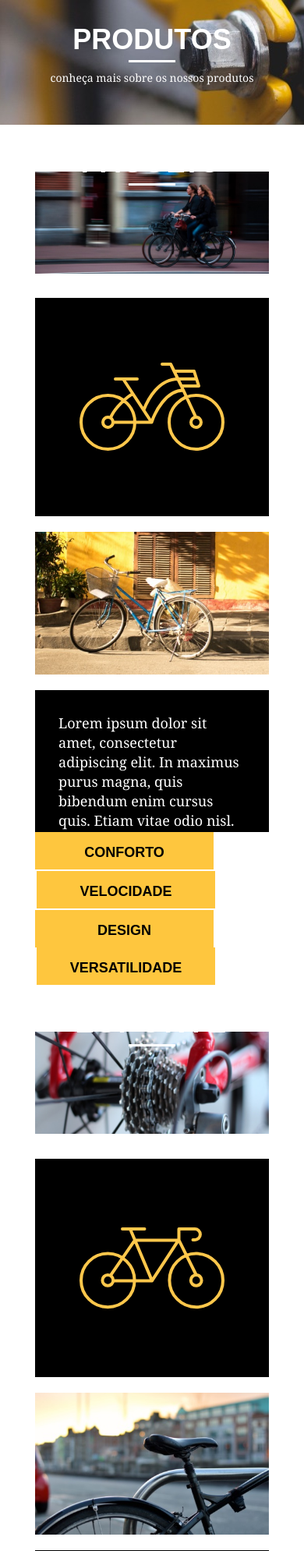
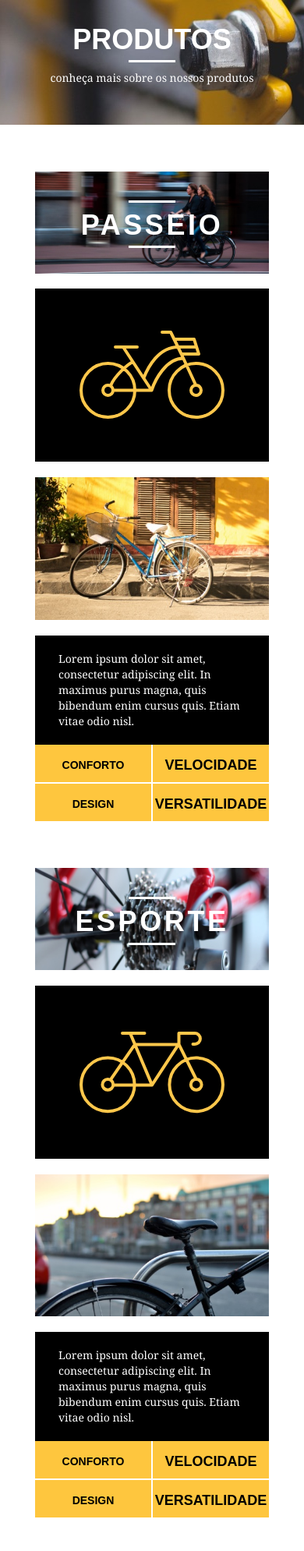
Before and after one commit to Talesb/bikcraft-origamid, a PHP site: page /produtos.html in a window 390 px wide. Shown: the part 232-2221 px from the top of the page at 78% size. Run offline with PHP 8.4, Linux system fonts and the light colour scheme.

Commit message:
Ajustando pagina de produtos pra responsivo

```diff
--- a/css/produtos.css
+++ b/css/produtos.css
@@ -12,16 +12,6 @@
 	padding: 70px 0;
 }
 
-.produtos_item h2 {
-	font-size: 36px;
-	text-transform: uppercase;
-	color: #fff;
-	letter-spacing: 0.1em;
-	font-weight: bold;
-	position: relative;
-	top: -160px;
-	text-align: center;
-}
 
 .produtos_item h2 {
 	font-size: 36px;
@@ -82,13 +72,14 @@
 	font-weight: bold;
 }
 
+/* Parei em 5:27 */
 .produto_info ul li:nth-child(even) {
 	background: #fec63e;
 	text-transform: uppercase;
 	font-size: 18px;
 	line-height: 20px;
 	float: left;
-	width: 229px;
+	/* width: 229px; */
 	text-align: center;
 	margin-left: 2px;
 	height: 48px;
--- a/css/responsivo.css
+++ b/css/responsivo.css
@@ -18,6 +18,29 @@
 	.footer_redes ul li a img {
 		width: 26px;
 		height: 26px;
+	}
+
+	/* Produtos */
+
+	.produtos_item h2 {
+		top: -150px;
+		margin-bottom: -56px;
+	}
+
+	.produto_icone {
+		padding: 41px 0px;
+	}
+
+	.produto_info p {
+		font-size: 14px;
+		line-height: 20px;
+		padding: 20px 30px;
+		height: 122px;
+	}
+
+	.produto_info ul li {
+		width: 181px;
+		height: 48px;
 	}
 }
 
@@ -84,7 +107,6 @@
 		display: none;
 	}
 
-
 	/* Sobre */
 	.missao_sobre p {
 		font-size: 14px;
@@ -92,8 +114,44 @@
 		padding-right: 0px;
 	}
 
-	.missao_sobre p ul li{
+	.missao_sobre p ul li {
 		font-size: 14px;
 		line-height: 25px;
 	}
+
+	/* Produtos */
+
+	.produtos_item h2 {
+		top: -100px;
+		margin-bottom: -68px;
+	}
+
+	.produto_icone {
+		padding: 41px 0px;
+	}
+
+	.produto_info p {
+		font-size: 14px;
+		line-height: 20px;
+		padding: 20px 30px;
+		height: auto;
+	}
+
+	.produto_info ul li {
+		width: 149px;
+		height: 48px;
+		font-size: 14px;
+		line-height: 20px;
+	}
+
+	.formulario_orcamento {
+		padding-right: 0px;
+	}
+
+	.orcamento_dados ul {
+		padding-right: 0px;
+	}
+
+
+
 }
```
